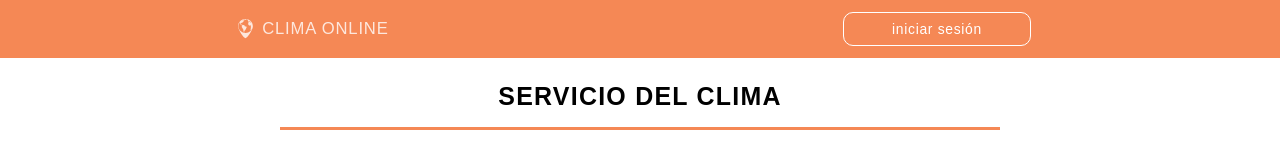
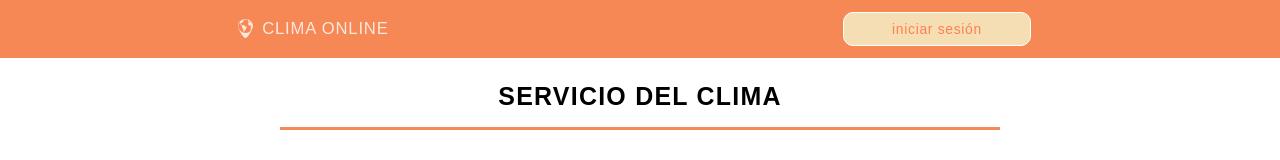
Before and after one commit to rodtob/clima-online, a React (Create React App) app: page / in a window 1280 px wide. In both pictures the pointer is over the element "iniciar sesión". Shown: the top 160 px of the page. Built offline with nearby package versions, Linux system fonts and the light colour scheme.

Commit message:
modifico readme

```diff
--- a/src/index.css
+++ b/src/index.css
@@ -242,6 +242,12 @@ html {
   border-radius: 10px;
   margin: 1.5vh;
   cursor: pointer;
+  transition: .4s all;
+}
+
+.login:hover{
+  background-color:wheat;
+  color: coral;
 }
 
 .logoNombre{
```
Also changed, not shown: src/setupTests.js (deleted, +0 -5 lines), 1 other file (tests, documents, lock files or other folders).
